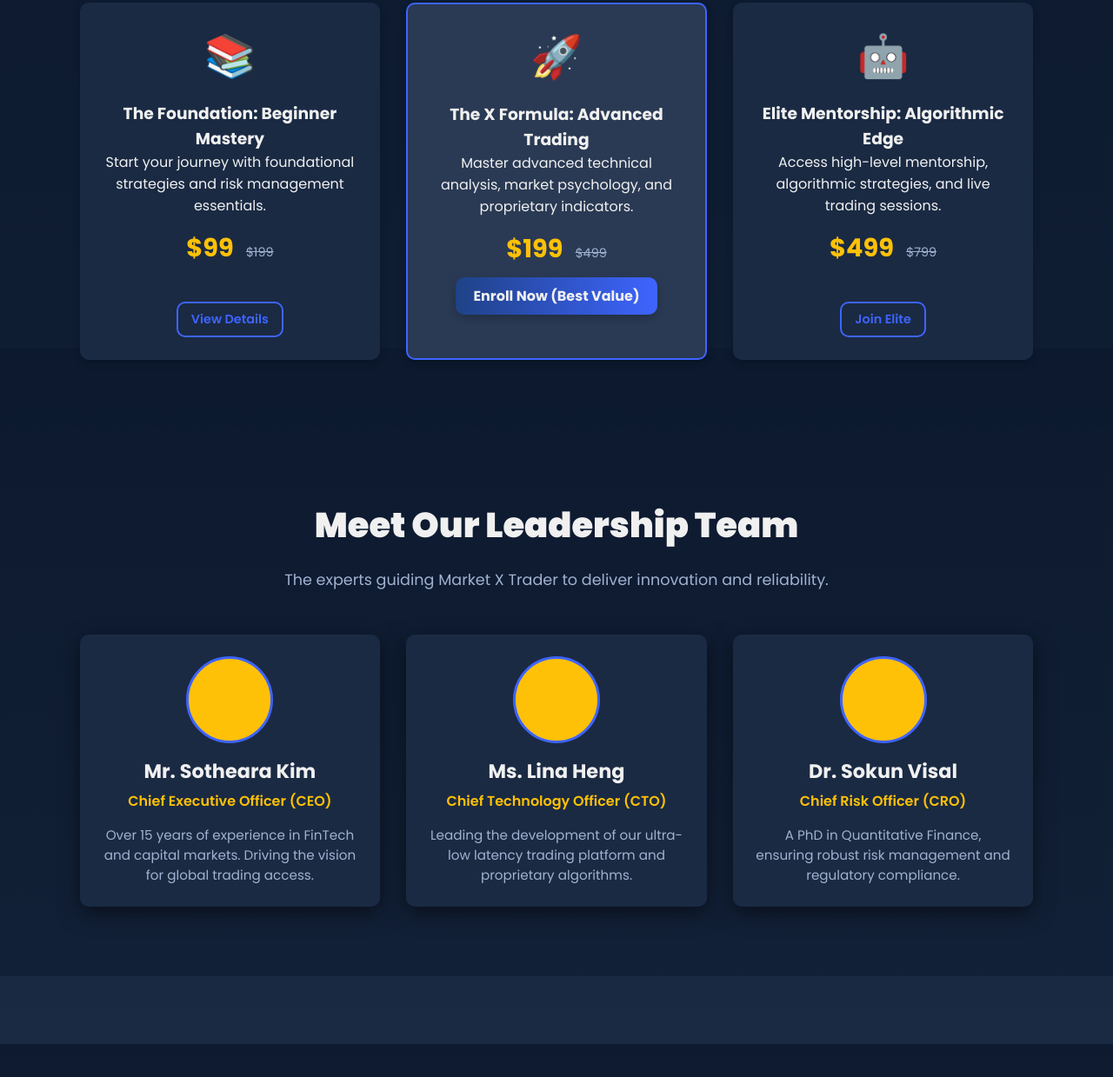
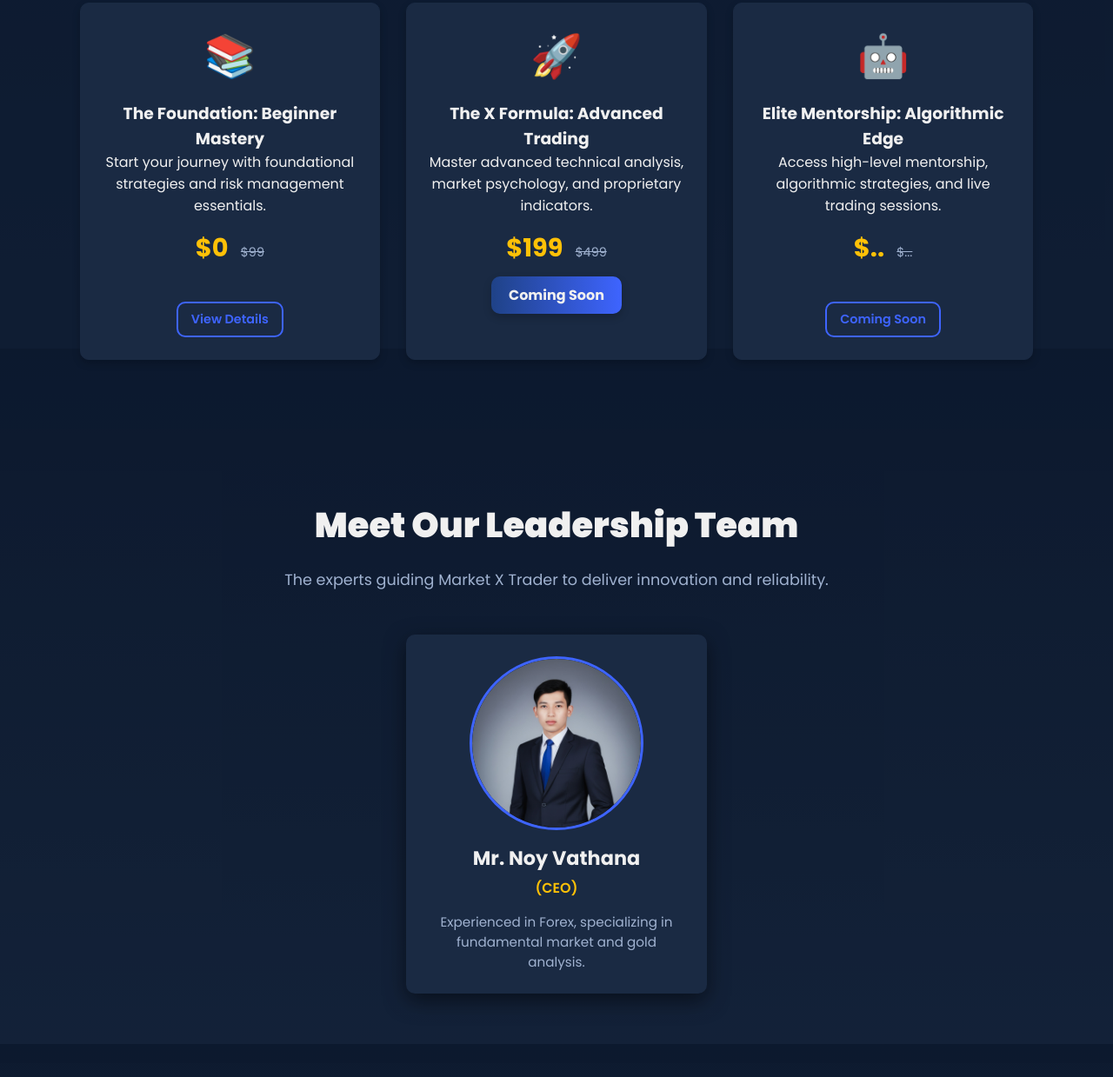
Before and after one commit to MarketxTrader/marketxtraderweb, a plain HTML site: page index.html in a window 1280 px wide. Shown: the part 1999-3238 px from the top of the page at 87% size. Drawn offline with nearby package versions, Linux system fonts and the light colour scheme; no server answers; a web font is replaced by a local one.

Commit message:
update more

```diff
--- a/index.html
+++ b/index.html
@@ -162,8 +162,8 @@
                 <h3 id="c-feat-1">The Foundation: Beginner Mastery</h3>
                 <p class="course-card-desc">Start your journey with foundational strategies and risk management essentials.</p>
                 <div class="course-price-tag">
-                    <span class="price-current">$99</span>
-                    <span class="price-old-small">$199</span>
+                    <span class="price-current">$0</span>
+                    <span class="price-old-small">$99</span>
                 </div>
                 <a href="#" class="button-secondary small-btn" id="course-cta-1">View Details</a>
             </div>
@@ -184,10 +184,10 @@
                 <h3 id="c-feat-3">Elite Mentorship: Algorithmic Edge</h3>
                 <p class="course-card-desc">Access high-level mentorship, algorithmic strategies, and live trading sessions.</p>
                 <div class="course-price-tag">
-                    <span class="price-current">$499</span>
-                    <span class="price-old-small">$799</span>
+                    <span class="price-current">$..</span>
+                    <span class="price-old-small">$...</span>
                 </div>
-                <a href="#" class="button-secondary small-btn" id="course-cta-3">Join Elite</a>
+                <a href="#" class="button-secondary small-btn" id="course-cta-3">Coming Soon</a>
             </div>
 
         </div>
@@ -201,12 +201,15 @@
 
             <div class="team-member-card">
                 <div class="profile-placeholder" id="team-photo-1"></div>
-                <h3 id="team-name-1">Mr. Sotheara Kim</h3>
-                <p class="team-role" id="team-role-1">Chief Executive Officer (CEO)</p>
-                <p class="team-bio" id="team-bio-1">Over 15 years of experience in FinTech and capital markets. Driving the vision for global trading access.</p>
+                <div class ="profile-border">
+                    <img src="img/Generated Image September 30, 2025 -55 6_49PM.jpg" alt="Profile">
+                </div>
+                <h3 id="team-name-1">Mr.Noy Vathana</h3>
+                <p class="team-role" id="team-role-1">(CEO)</p>
+                <p class="team-bio" id="team-bio-1">Experienced in Forex, specializing in fundamental market and gold analysis.</p>
             </div>
 
-            <div class="team-member-card">
+            <!-- <div class="team-member-card">
                 <div class="profile-placeholder" id="team-photo-2"></div>
                 <h3 id="team-name-2">Ms. Lina Heng</h3>
                 <p class="team-role" id="team-role-2">Chief Technology Officer (CTO)</p>
@@ -218,7 +221,7 @@
                 <h3 id="team-name-3">Dr. Sokun Visal</h3>
                 <p class="team-role" id="team-role-3">Chief Risk Officer (CRO)</p>
                 <p class="team-bio" id="team-bio-3">A PhD in Quantitative Finance, ensuring robust risk management and regulatory compliance.</p>
-            </div>
+            </div> -->
 
         </div>
     </section>
--- a/script.js
+++ b/script.js
@@ -122,20 +122,20 @@ const translations = {
 
     // Course 2 (Advanced)
     'c-feat-2': { 'ENG': 'The X Formula: Advanced Trading', 'KH': 'រូបមន្ត X៖ ការជួញដូរកម្រិតខ្ពស់' },
-    'course-cta-2': { 'ENG': 'Enroll Now (Best Value)', 'KH': 'ចុះឈ្មោះឥឡូវនេះ (តម្លៃល្អបំផុត)' },
+    'course-cta-2': { 'ENG': 'Coming Soon', 'KH': 'មកឆាប់ៗនេះ' },
 
     // Course 3 (Expert/Mentorship)
     'c-feat-3': { 'ENG': 'Elite Mentorship: Algorithmic Edge', 'KH': 'ការណែនាំពិសេស៖ គែម Algorithmic' },
-    'course-cta-3': { 'ENG': 'Join Elite', 'KH': 'ចូលរួមក្រុម Elite' },
+    'course-cta-3': { 'ENG': 'Coming Soon', 'KH': 'មកឆាប់ៗនេះ' },
 
     // Team Section
     'team-heading': { 'ENG': 'Meet Our Leadership Team', 'KH': 'ជួបជាមួយក្រុមអ្នកដឹកនាំរបស់យើង។' },
     'team-subtext': { 'ENG': 'The experts guiding Market X Trader to deliver innovation and reliability.', 'KH': 'អ្នកជំនាញដែលដឹកនាំ Market X Trader ដើម្បីផ្តល់នូវភាពច្នៃប្រឌិត និងភាពជឿជាក់។' },
 
     // Member 1
-    'team-name-1': { 'ENG': 'Mr. Sotheara Kim', 'KH': 'លោក គឹម សុធារ៉ា' },
-    'team-role-1': { 'ENG': 'Chief Executive Officer (CEO)', 'KH': 'នាយកប្រតិបត្តិ (CEO)' },
-    'team-bio-1': { 'ENG': 'Over 15 years of experience in FinTech and capital markets. Driving the vision for global trading access.', 'KH': 'មានបទពិសោធន៍ជាង ១៥ ឆ្នាំក្នុងវិស័យ FinTech និងទីផ្សារមូលធន។ ជំរុញទស្សនវិស័យសម្រាប់ការជួញដូរទូទាំងពិភពលោក។' },
+    'team-name-1': { 'ENG': 'Mr. Noy Vathana', 'KH': 'លោក ណយ វឌ្ឍនា' },
+    'team-role-1': { 'ENG': '(CEO)', 'KH': 'នាយកប្រតិបត្តិ (CEO)' },
+    'team-bio-1': { 'ENG': 'Experienced in Forex, specializing in fundamental market and gold analysis.', 'KH': 'មានបទពិសោធក្នុងវិស័យ Forex និងជំនាញក្នុងការវិភាគមូលដ្ឋានទីផ្សារ និងមាស' },
 
     // Member 2
     'team-name-2': { 'ENG': 'Ms. Lina Heng', 'KH': 'កញ្ញា ហេង លីណា' },
--- a/style.css
+++ b/style.css
@@ -384,12 +384,13 @@ body::-webkit-scrollbar-track {
 .feature-card:hover {
     transform: translateY(-10px);
     border-color: #3e64ff;
+    box-shadow: 0 10px 30px rgba(255, 193, 7, 0.2);
 }
 
 .highlighted-card {
-    border: 2px solid var(--accent-color);
+    /* border: 2px solid var(--accent-color); */
     transform: scale(1.05);
-    box-shadow: 0 10px 30px rgba(255, 193, 7, 0.2);
+    /* box-shadow: 0 10px 30px rgba(255, 193, 7, 0.2); */
 }
 
 .icon-placeholder {
@@ -470,8 +471,8 @@ body::-webkit-scrollbar-track {
 }
 
 .course-card-highlight {
-    border: 2px solid #3e64ff;
-    background-color: #2a3a54;
+    /* border: 2px solid #3e64ff; */
+    background-color: var(--surface-color);
 }
 
 .card-icon-placeholder {
@@ -527,14 +528,33 @@ body::-webkit-scrollbar-track {
     box-shadow: var(--shadow-deep);
 }
 
-.profile-placeholder {
+/* .profile-placeholder {
     width: 100px;
     height: 100px;
     background-color: var(--accent-color);
     border-radius: 50%;
     margin: 0 auto 15px;
     border: 3px solid #3e64ff;
+} */
+.profile-border {
+    width: 200px;
+    height: 200px;
+    border: 3px solid #3e64ff;
+    border-radius: 50%;
+    margin: 0 auto 15px;
+    overflow: hidden; /* បិទរូបនៅក្រៅ border */
+    display: flex;
+    align-items: center;
+    justify-content: center;
 }
+
+.profile-border img {
+    width: 100%; /* ប្តូរទំហំរូប */
+    height: 100%;
+    object-fit: cover;
+    border-radius: 50%;
+}
+
 
 .team-member-card h3 {
     color: var(--text-color);
@@ -766,6 +786,7 @@ body::-webkit-scrollbar-track {
   padding: 3px;
   background: #fff;
 }
+
 /* ----------------------------------------------*/
 /* hero-subtext Animation*/
 .hero-subtext {
```
Also changed, not shown: img/Generated Image September 30, 2025 -55 6_49PM.jpg (added).
